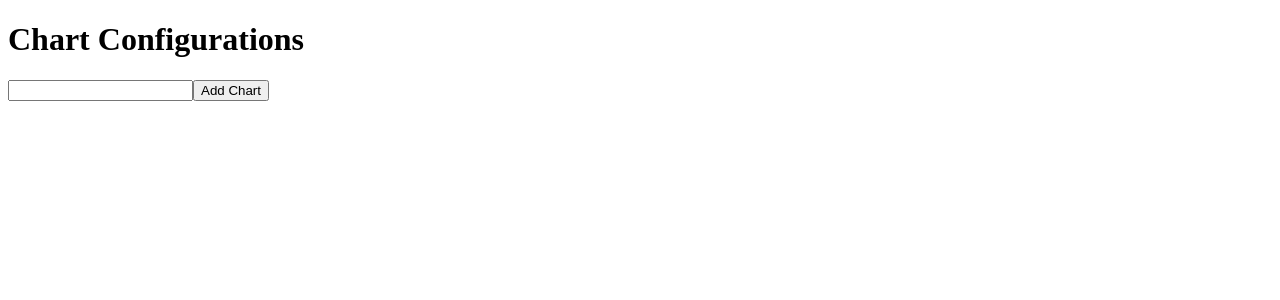
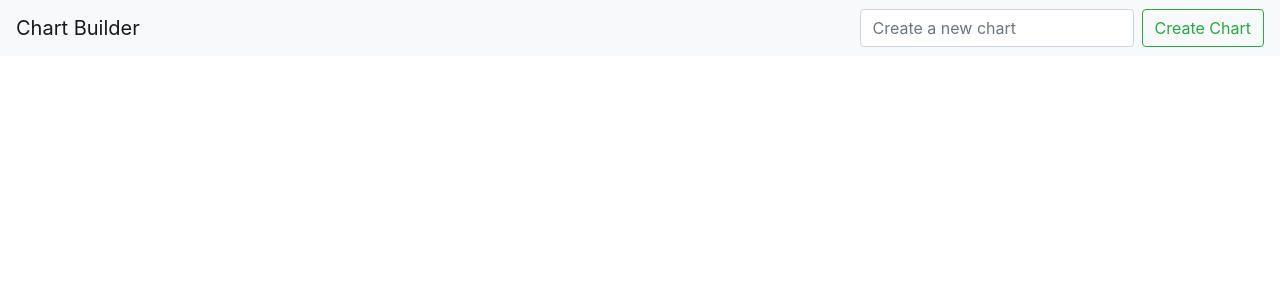
Before and after one commit to jamesbratt/Pluckr-ui, a React (Create React App) app: page / in a window 1280 px wide. Shown: the top 300 px of the page. Built offline with nearby package versions, Linux system fonts and the light colour scheme; sample sign-in values are in the browser's storage.

Commit message:
Adding react bootstrap

```diff
--- a/package.json
+++ b/package.json
@@ -3,9 +3,11 @@
   "version": "0.1.0",
   "private": true,
   "dependencies": {
+    "bootstrap": "^4.2.1",
     "highcharts": "^7.0.2",
     "ramda": "^0.26.1",
     "react": "^16.7.0",
+    "react-bootstrap": "^1.0.0-beta.5",
     "react-dom": "^16.7.0",
     "react-redux": "^6.0.0",
     "react-router": "^4.3.1",
--- a/src/App.js
+++ b/src/App.js
@@ -12,6 +12,13 @@ const store = createStore(
 );
 
 class App extends Component {
+
+  constructor(props) {
+    super(props);
+    this.state = {
+      chartToEdit: null,
+    };
+  }
 
   render() {
     return (
--- a/src/Builder.js
+++ b/src/Builder.js
@@ -1,5 +1,8 @@
 import React, { Component } from 'react';
 import Chart from './builder_components/Chart';
+import AddChart from './builder_components/AddChart';
+import ChartList from './builder_components/ChartList';
+import { Navbar, Nav } from 'react-bootstrap';
 import { GenerateGuid } from './utils/Helpers';
 import { EASY_OAUTH_REDIRECT } from './Constants';
 import { addChart } from './actions';
@@ -14,27 +17,8 @@ class Builder extends Component {
   constructor(props) {
     super(props);
     this.state = {
-      selectChartName: null,
       chartToEdit: null,
     };
-  }
-
-  addChart = (event) => {
-    event.preventDefault();
-    if(this.state.selectChartName) {
-      this.props.dispatch(
-        addChart(
-          GenerateGuid(),
-          this.state.selectChartName
-        )
-      );
-    } else {
-      alert('Fill out all required chart fields');
-    }
-  }
-
-  selectChartName = (event) => {
-    this.setState({selectChartName: event.target.value});
   }
 
   selectChartToEdit = (chart) => {
@@ -51,18 +35,16 @@ class Builder extends Component {
   render() {
     return (
       <div id='chart-canvas'>
-        <h1>Chart Configurations</h1>
-        <form onSubmit={this.addChart}>
-          <input type="text" onKeyUp={this.selectChartName} />
-          <button>Add Chart</button>
-        </form>
-        <div>
-          <ul>
-            {this.props.charts.map(chart => {
-              return <li><button onClick={() => this.selectChartToEdit({id: chart.id, name: chart.name})}>{chart.name}</button></li>;
-            })}
-          </ul>
-        </div>
+        <Navbar bg="light" expand="lg">
+          <Navbar.Brand href="#home">Chart Builder</Navbar.Brand>
+          <Navbar.Toggle aria-controls="basic-navbar-nav" />
+          <Navbar.Collapse id="basic-navbar-nav">
+            <Nav className="mr-auto">
+              {this.props.charts.length > 0 ? <ChartList charts={this.props.charts} onSelect={this.selectChartToEdit} /> : null}
+            </Nav>
+            <AddChart />
+          </Navbar.Collapse>
+        </Navbar>
         {this.state.chartToEdit ? <Chart id={this.state.chartToEdit.id} name={this.state.chartToEdit.name} /> : null}
       </div>
     );
--- /dev/null
+++ b/src/builder_components/AddChart.js
@@ -0,0 +1,41 @@
+import React from 'react';
+import Form from 'react-bootstrap/Form';
+import FormControl from 'react-bootstrap/FormControl';
+import Button from 'react-bootstrap/Button';
+import { GenerateGuid } from '../utils/Helpers';
+import { addChart } from '../actions';
+import { connect } from 'react-redux';
+
+const chartNameRef = React.createRef();
+
+const mapStateToProps = state => {
+  return state
+};
+
+const AddChart = (props) => {
+
+  const addNewChart = (event) => {
+    event.preventDefault();
+    if(chartNameRef.current.value) {
+      props.dispatch(
+        addChart(
+          GenerateGuid(),
+          chartNameRef.current.value
+        )
+      );
+    } else {
+      alert('Fill out all required chart fields');
+    }
+  }
+
+  return (
+    <Form inline>
+      <FormControl ref={chartNameRef} type="text" placeholder="Create a new chart" className="mr-sm-2" />
+      <Button onClick={addNewChart} variant="outline-success">Create Chart</Button>
+    </Form>
+  );
+}
+
+export default connect(
+  mapStateToProps
+)(AddChart);
--- a/src/builder_components/ChartConfig.js
+++ b/src/builder_components/ChartConfig.js
@@ -94,7 +94,7 @@ class ChartConfig extends Component {
             <input type="number" onKeyUp={this.onResultsChange} />
           </div>
           <div>
-            <button>Add a Data Source</button>
+            <button className="btn">Add a Data Source</button>
           </div>
         </form>
         {availableSources.length > 0 ? <ChartRuntime chartId={this.props.id} chartName={this.props.name} sources={availableSources} /> : null}
--- /dev/null
+++ b/src/builder_components/ChartList.js
@@ -0,0 +1,19 @@
+import React from 'react';
+import NavDropdown from 'react-bootstrap/NavDropdown';
+
+const ChartList = (props) => {
+
+  return (
+    <NavDropdown title="Edit Charts" id="basic-nav-dropdown">
+      {props.charts.map(chart => {
+        return <NavDropdown.Item
+          onClick={() => props.onSelect({id: chart.id, name: chart.name})}
+          href="#">
+            {chart.name}
+        </NavDropdown.Item>
+      })}
+    </NavDropdown>
+  );
+}
+
+export default ChartList;
--- a/src/builder_components/ChartRuntime.js
+++ b/src/builder_components/ChartRuntime.js
@@ -44,30 +44,6 @@ class ChartRuntime extends Component {
   }
 
   setChartConfig = () => {
-    const dataSets = [];
-    const yAxis = [];
-    this.props.datasets.forEach(
-      dataSet => {
-        if(dataSet.chartId === this.props.chartId) {
-          const series = {
-            name: dataSet.property,
-            type: dataSet.chartType,
-            data: dataSet.data
-          };
-
-          const axisId = yAxis.length;
-          yAxis.push({
-              title: {
-                  text: dataSet.property
-              },
-              opposite: dataSet.hasAxis,
-          })
-          series['yAxis'] = axisId;
-
-          dataSets.push(series);
-        }
-      });
-
     const chartConfig = {
       title: {
         text: this.props.chartName
@@ -80,14 +56,21 @@ class ChartRuntime extends Component {
         align: 'right',
         verticalAlign: 'middle'
       },
-      series: dataSets,
     };
 
-    if(yAxis.length > 0) {
-      chartConfig['yAxis'] = yAxis;
-    }
+    this.chartInstance = Highcharts.chart(
+      this.props.chartId,
+      chartConfig
+    );
 
-    this.chartInstance = Highcharts.chart(this.props.chartId, chartConfig);
+    this.props.datasets.forEach((dataset) => {
+      this.addDataSeries(
+        dataset.property,
+        dataset.data,
+        dataset.chartType,
+        dataset.hasAxis,
+      );
+    })
   }
 
   componentDidUpdate(prevProps) {
--- a/src/index.js
+++ b/src/index.js
@@ -2,6 +2,7 @@ import React from 'react';
 import ReactDOM from 'react-dom';
 import App from './App';
 import * as serviceWorker from './serviceWorker';
+import 'bootstrap/dist/css/bootstrap.css';
 
 ReactDOM.render(<App />, document.getElementById('root'));
 
```
Also changed, not shown: 1 other file (tests, documents, lock files or other folders).
